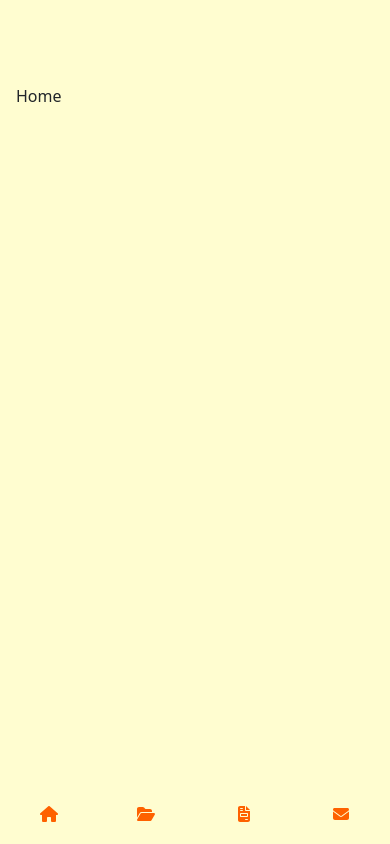
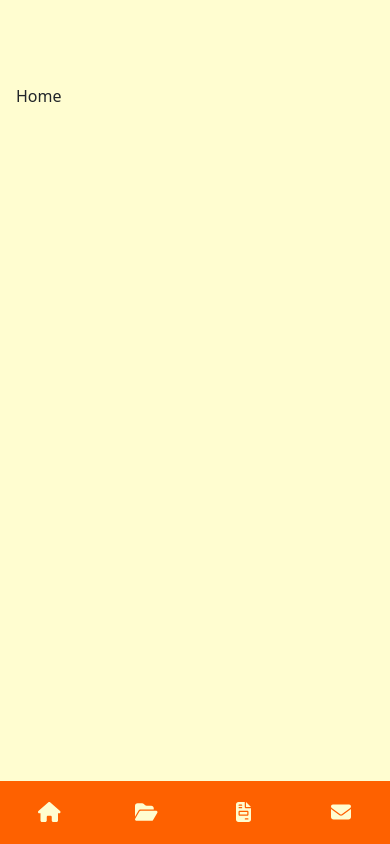
Before and after one commit to mezitta/portfolio, a React (Create React App) app: page / in a window 390 px wide. Built offline with nearby package versions, Linux system fonts and the light colour scheme.

Commit message:
nav responsive sizing and styling changes

```diff
--- a/src/components/NavBar.css
+++ b/src/components/NavBar.css
@@ -2,12 +2,19 @@
     background-color: #FFFDD0;
     text-align: center;
     position: fixed;
+    margin: auto;
+    z-index: 99;
 }
 
 .nav-row {
-    height: 7vh;
+    height: 7.5vh;
     display: flex;
     align-items: center;
+    justify-content: center;
+}
+
+.nav-col {
+    font-size: 1.25em;
 }
 
 .nav-col a{
@@ -28,6 +35,18 @@
     .bar {
         position: fixed;
         bottom: 0;
+        background-color: #FE6100;
+    }
+
+    .nav-col a {
+        color: #FFFDD0;
+        transition: all 0.1s;
+    }
+
+    .nav-col a:focus, .nav-col a:active {
+        text-decoration: underline;
+        color: #FFFDD0;
+        border-bottom: 3px solid #FFFDD0;
     }
 
     .nav-text{
@@ -38,3 +57,9 @@
         display: contents;
     }
 }
+
+@media only screen and (min-width: 2000px) {
+    .nav-col {
+        font-size: 2.25em;
+    }
+}
--- a/src/components/NavBar.js
+++ b/src/components/NavBar.js
@@ -18,25 +18,25 @@ const NavBar = () => {
         <Container fluid className='bar'>
             <nav>
                 <Row className="nav-row">
-                    <Col className="nav-col">
+                    <Col className="nav-col" xl={1} xs={3}>
                         <NavLink to="/">
                             <span className="nav-text">Home</span>
                             <span className="nav-icon"><FontAwesomeIcon icon={faHome} /></span>
                         </NavLink>
                     </Col>
-                    <Col className="nav-col">
+                    <Col className="nav-col" xl={1} xs={3}>
                         <NavLink to="/projects">
                             <span className="nav-text">Projects</span>
                             <span className="nav-icon"><FontAwesomeIcon icon={faFolderOpen} /></span>
                         </NavLink>
                     </Col>
-                    <Col className="nav-col">
+                    <Col className="nav-col" xl={1} xs={3}>
                         <NavLink to="/resume">
                             <span className="nav-text">Resume</span>
                             <span className="nav-icon"><FontAwesomeIcon icon={faFileInvoice} /></span>
                         </NavLink>
                     </Col>
-                    <Col className="nav-col">
+                    <Col className="nav-col" xl={1} xs={3}>
                         <NavLink to="/contact">
                             <span className="nav-text">Contact</span>
                             <span className="nav-icon"><FontAwesomeIcon icon={faEnvelope} /></span>
```
